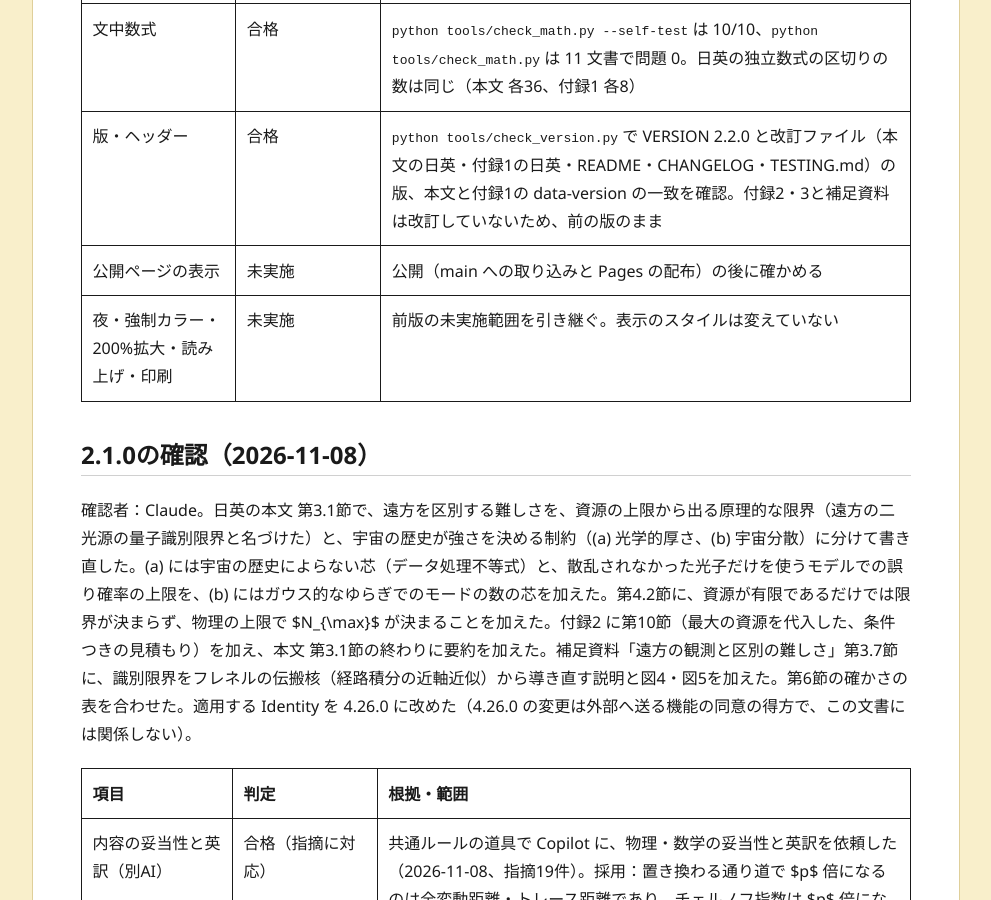
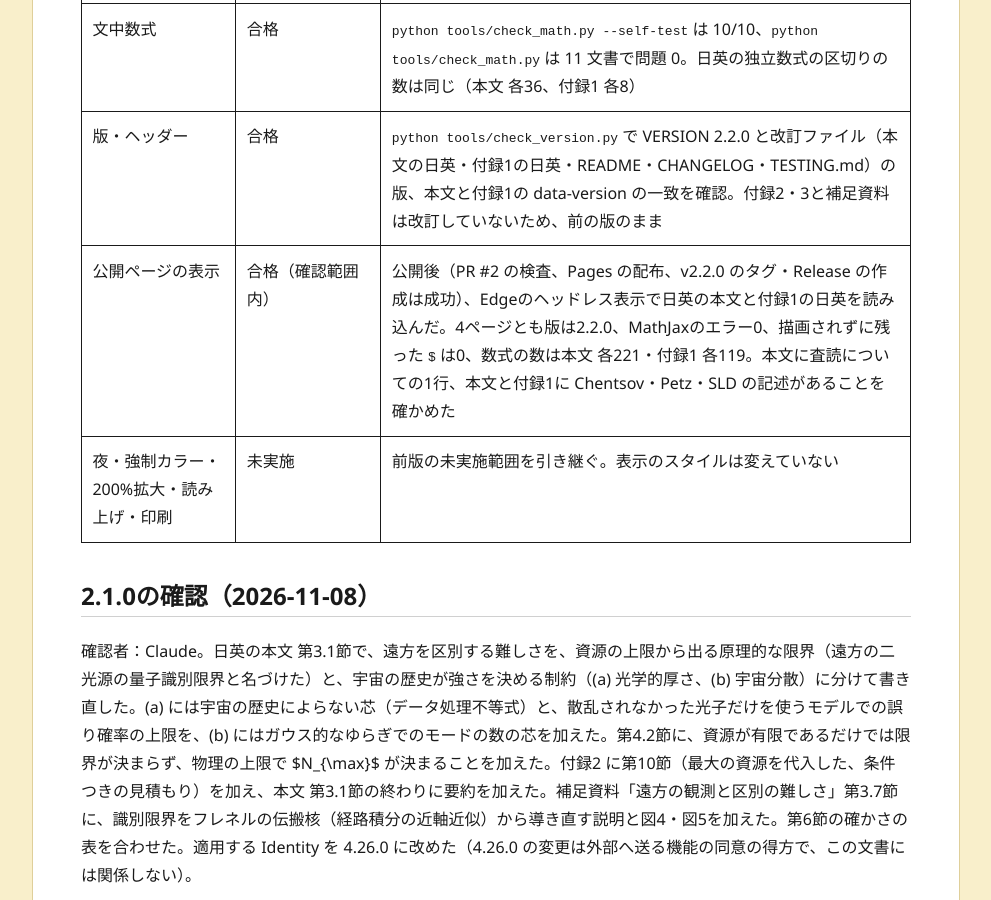
Before and after one commit to 5garashi/zeroPhase, a Jekyll site: the page built from TESTING.md, in a window 1280 px wide and 900 px high, scrolled down 2809 px. Shown: the whole window, without its empty margins (144-1135 px from the left). Built offline with Jekyll 4.4.1, drawn with Linux system fonts in a browser that asks for light colours; our own code applies the rules of GitHub Pages for plain Markdown files.

Commit message:
2.2.0 の公開表示の確認結果を記録する
Co-Authored-By: Claude Opus 5.5 <noreply@anthropic.com>

```diff
--- a/TESTING.md
+++ b/TESTING.md
@@ -39,7 +39,7 @@
 | 文献の書誌 | 合格 | Petz（Linear Algebra Appl. 244, 81-96 (1996)、DOI 10.1016/0024-3795(94)00211-8）と Chentsov（Translations of Mathematical Monographs 53, AMS, 1982）を検索で確かめた（MaRDI の書誌、CiNii の書誌） |
 | 文中数式 | 合格 | `python tools/check_math.py --self-test` は 10/10、`python tools/check_math.py` は 11 文書で問題 0。日英の独立数式の区切りの数は同じ（本文 各36、付録1 各8） |
 | 版・ヘッダー | 合格 | `python tools/check_version.py` で VERSION 2.2.0 と改訂ファイル（本文の日英・付録1の日英・README・CHANGELOG・TESTING.md）の版、本文と付録1の data-version の一致を確認。付録2・3と補足資料は改訂していないため、前の版のまま |
-| 公開ページの表示 | 未実施 | 公開（main への取り込みと Pages の配布）の後に確かめる |
+| 公開ページの表示 | 合格（確認範囲内） | 公開後（PR #2 の検査、Pages の配布、v2.2.0 のタグ・Release の作成は成功）、Edgeのヘッドレス表示で日英の本文と付録1の日英を読み込んだ。4ページとも版は2.2.0、MathJaxのエラー0、描画されずに残った `$` は0、数式の数は本文 各221・付録1 各119。本文に査読についての1行、本文と付録1に Chentsov・Petz・SLD の記述があることを確かめた |
 | 夜・強制カラー・200%拡大・読み上げ・印刷 | 未実施 | 前版の未実施範囲を引き継ぐ。表示のスタイルは変えていない |
 
 ## 2.1.0の確認（2026-11-08）
```
